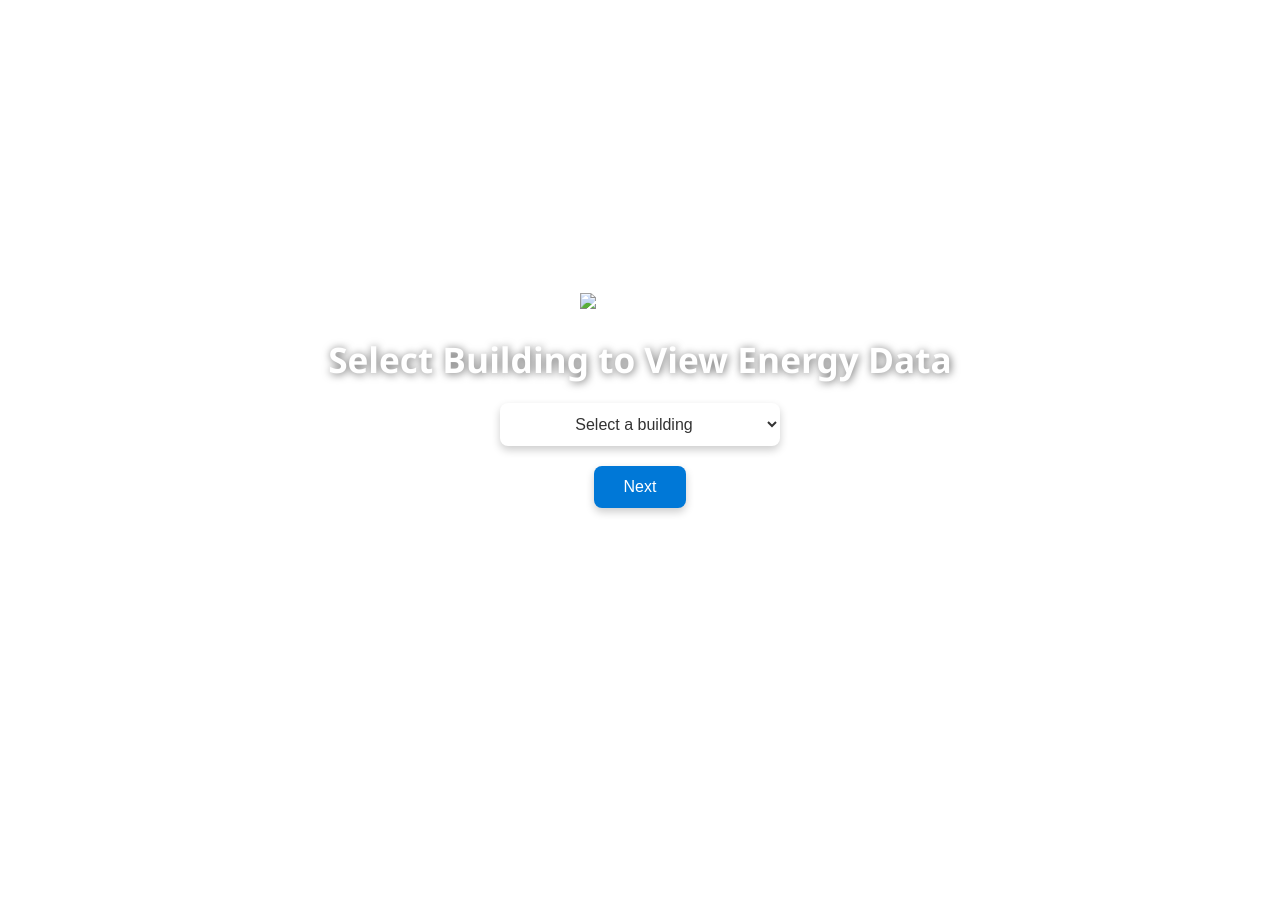
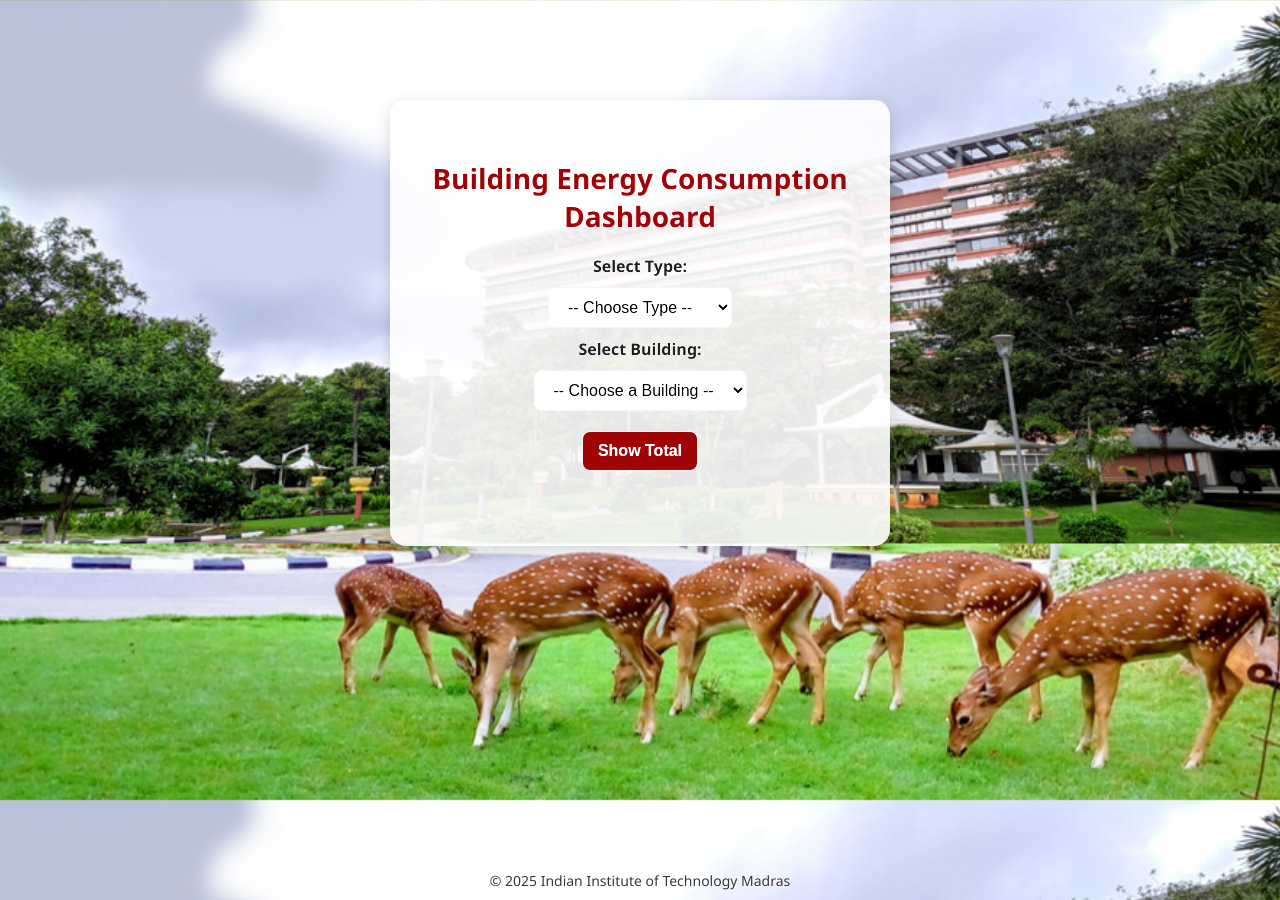
Before and after one commit to yashrokade2424/ec_ce, a plain HTML site: page index.html in a window 1280 px wide. Before the commit the page ends 800 px from the top, so only its background shows below. Drawn offline with Linux system fonts and the light colour scheme.

Commit message:
Update index.html

```diff
--- a/index.html
+++ b/index.html
@@ -3,193 +3,277 @@
 <head>
   <meta charset="UTF-8" />
   <meta name="viewport" content="width=device-width, initial-scale=1.0" />
-  <title>IITM Campus Energy Portal</title>
+  <title>IITM Energy Dashboard</title>
+  <script src="https://cdn.jsdelivr.net/npm/xlsx/dist/xlsx.full.min.js"></script>
+
   <style>
-    * {
+    /* ----------- GENERAL STYLES ----------- */
+    body {
+      font-family: "Segoe UI", Arial, sans-serif;
+      background-image: url("photo_NAC.png");
+      background-repeat: no-repeat;
+      background-size: cover;
+      background-position: center;
+      background-attachment: fixed;
+      text-align: center;
       margin: 0;
       padding: 0;
-      box-sizing: border-box;
-    }
+      height: 100vh;
+      overflow-y: auto;
+      color: #222;
+      position: relative;
 
-    body, html {
-      height: 100%;
-      font-family: 'Segoe UI', Tahoma, Geneva, Verdana, sans-serif;
-      color: #ffffff;
-    }
-
-    /* Background without gradient */
-    .background {
-      background-image: url("campus.png");
-      background-size: cover;
-      background-position: center;
-      background-repeat: no-repeat;
-      filter: brightness(1.15); /* brighten the image slightly */
-      height: 100%;
-      width: 100%;
-      position: fixed;
-      top: 0;
-      left: 0;
-      z-index: -1;
-    }
-
-    .container {
-      display: flex;
-      flex-direction: column;
-      align-items: center;
-      justify-content: center;
-      height: 100vh;
-      text-align: center;
-      padding: 20px;
-    }
-
-    .logo {
-      width: 120px;
-      margin-bottom: 20px;
+      /* Overall enhancement for clarity */
+      filter: brightness(1.15) contrast(1.1) saturate(1.15);
     }
 
     h1 {
-      font-size: 2.2rem;
+      color: #7b1113;
+      font-weight: 700;
+      font-size: 28px;
       margin-bottom: 20px;
-      color: #ffffff;
-      text-shadow: 1px 1px 8px rgba(0, 0, 0, 0.6);
+      text-shadow: 1px 1px 2px rgba(0,0,0,0.2);
     }
 
-    select {
-      padding: 12px 20px;
-      font-size: 1rem;
-      border-radius: 8px;
-      border: none;
-      margin-bottom: 20px;
-      background-color: #ffffff;
-      color: #333;
-      width: 280px;
-      text-align: center;
-      cursor: pointer;
-      box-shadow: 0 4px 8px rgba(0, 0, 0, 0.2);
-      transition: transform 0.2s ease;
+    /* ----------- CARD DESIGN ----------- */
+    .container {
+      background: rgba(255, 255, 255, 0.9);
+      border-radius: 16px;
+      padding: 40px;
+      box-shadow: 0 4px 15px rgba(0,0,0,0.15);
+      display: none;
+      min-width: 360px;
+      max-width: 420px;
+      margin: 100px auto;
+      backdrop-filter: blur(8px);
+      transition: 0.4s ease-in-out;
+      animation: fadeIn 1s ease;
     }
 
-    select:hover {
-      transform: scale(1.03);
+    select, button {
+      padding: 10px 15px;
+      margin: 10px;
+      font-size: 16px;
+      border: 1px solid #ccc;
+      border-radius: 8px;
+      transition: all 0.3s ease;
+    }
+
+    select:focus, button:focus {
+      outline: none;
+      border-color: #7b1113;
+      box-shadow: 0 0 5px rgba(123,17,19,0.5);
     }
 
     button {
-      padding: 12px 30px;
-      background-color: #0078d7;
-      color: #fff;
-      border: none;
-      border-radius: 8px;
-      font-size: 1rem;
+      background-color: #7b1113;
+      color: white;
+      font-weight: 600;
       cursor: pointer;
-      box-shadow: 0 4px 8px rgba(0, 0, 0, 0.2);
-      transition: background-color 0.3s ease, transform 0.2s ease;
     }
 
     button:hover {
-      background-color: #005fa3;
-      transform: scale(1.05);
+      background-color: #a41b1e;
     }
 
-    .info {
-      margin-top: 30px;
-      display: none;
-      background-color: rgba(255, 255, 255, 0.15);
-      padding: 20px;
-      border-radius: 12px;
-      color: #fff;
-      width: 320px;
-      text-align: center;
-      backdrop-filter: blur(8px);
-      box-shadow: 0 6px 10px rgba(0, 0, 0, 0.3);
+    .result {
+      margin-top: 25px;
+      font-size: 17px;
+      color: #333;
+      font-weight: bold;
     }
 
-    .info h2 {
-      margin-bottom: 10px;
-      font-size: 1.4rem;
+    footer {
+      position: fixed;
+      bottom: 10px;
+      width: 100%;
+      font-size: 14px;
+      color: #333;
+      text-shadow: 1px 1px 2px rgba(255,255,255,0.6);
     }
 
-    .info p {
-      margin: 6px 0;
-      font-size: 1rem;
+    /* ----------- DETAIL PAGE ----------- */
+    .detail-page {
+      background: rgba(255, 255, 255, 0.95);
+      border-radius: 16px;
+      padding: 40px;
+      box-shadow: 0 4px 15px rgba(0,0,0,0.1);
+      display: none;
+      min-width: 360px;
+      max-width: 420px;
+      margin: 100px auto;
+      backdrop-filter: blur(6px);
+      animation: fadeIn 0.6s ease;
+    }
+
+    .detail-item {
+      margin: 20px 0;
+      text-align: left;
+      font-size: 17px;
+    }
+
+    .detail-item span {
+      color: #7b1113;
+      font-weight: bold;
+    }
+
+    .back-btn {
+      margin-top: 25px;
+      background-color: #7b1113;
+      color: white;
+      border: none;
+      padding: 10px 20px;
+      border-radius: 8px;
+      cursor: pointer;
+      font-size: 16px;
+      transition: 0.3s;
+    }
+
+    .back-btn:hover {
+      background-color: #a41b1e;
+    }
+
+    @keyframes fadeIn {
+      from { opacity: 0; transform: translateY(10px); }
+      to { opacity: 1; transform: translateY(0); }
+    }
+
+    .show {
+      display: block;
     }
   </style>
 </head>
+
 <body>
+  <!-- SELECTION PAGE -->
+  <div id="homePage" class="container">
+    <h1>Building Energy Consumption Dashboard</h1>
 
-  <div class="background"></div>
+    <label for="typeSelect"><b>Select Type:</b></label><br>
+    <select id="typeSelect" onchange="updateBuildingOptions()">
+      <option value="">-- Choose Type --</option>
+      <option value="academic">Academic Building</option>
+      <option value="hostel">Hostel</option>
+    </select><br>
 
-  <div class="container">
-    <img src="logo.png" alt="IITM Logo" class="logo">
-    <h1>Select Building to View Energy Data</h1>
+    <label for="buildingSelect"><b>Select Building:</b></label><br>
+    <select id="buildingSelect">
+      <option value="">-- Choose a Building --</option>
+    </select><br>
 
-    <select id="buildingSelect">
-      <option value="" disabled selected>Select a building</option>
-      <option value="Admin Block">Admin Block</option>
-      <option value="Central Library">Central Library</option>
-      <option value="Central Lecture Theatre Complex">Central Lecture Theatre Complex</option>
-      <option value="Mechanical Engineering Department">Mechanical Engineering Department</option>
-      <option value="Electrical Sciences Block">Electrical Sciences Block</option>
-      <option value="Aerospace Engineering Department">Aerospace Engineering Department</option>
-      <option value="Computer Science Department">Computer Science Department</option>
-      <option value="Hostel - Mandakini">Hostel - Mandakini</option>
-      <option value="Hostel - Saraswathi">Hostel - Saraswathi</option>
-      <option value="Hostel - Tapti">Hostel - Tapti</option>
-      <option value="Hostel - Narmada">Hostel - Narmada</option>
-      <option value="Hostel - Godavari">Hostel - Godavari</option>
-      <option value="Hostel - Cauvery">Hostel - Cauvery</option>
-      <option value="Hostel - Ganga">Hostel - Ganga</option>
-      <option value="Hostel - Krishna">Hostel - Krishna</option>
-    </select>
-
-    <button onclick="showInfo()">Next</button>
-
-    <div id="infoSection" class="info">
-      <h2 id="buildingName"></h2>
-      <p><strong>Energy Consumption:</strong> <span id="energyValue">Loading...</span> kWh</p>
-      <p><strong>Carbon Emission:</strong> <span id="carbonValue">0</span> kg CO₂</p>
-    </div>
+    <button onclick="loadEnergy()">Show Total</button>
+    <div class="result" id="result"></div>
   </div>
 
+  <!-- RESULT PAGE -->
+  <div id="detailPage" class="detail-page">
+    <h1 id="buildingTitle"></h1>
+    <div class="detail-item">
+      <span>Type:</span> <span id="buildingType"></span>
+    </div>
+    <div class="detail-item">
+      <span>Energy Consumption:</span> <span id="energyValue"></span> kWh
+    </div>
+    <div class="detail-item">
+      <span>Carbon Emission:</span> <span id="carbonValue"></span> tCO₂e
+    </div>
+    <button class="back-btn" onclick="goBack()">← Back</button>
+  </div>
+
+  <footer>© 2025 Indian Institute of Technology Madras</footer>
+
   <script>
-    function showInfo() {
-      const select = document.getElementById('buildingSelect');
-      const buildingName = select.value;
-      if (!buildingName) {
-        alert("Please select a building first!");
+    const academicBuildings = [
+      "SAIF", "MSRC", "Chemistry Block", "CRYO", "BSB", "Structural",
+      "Biotech-1", "Biotech-2", "ED Block", "MDS", "CFD", "NAC-I", "NAC-II",
+      "Ranganathan Building", "Central Library", "DOMS"
+    ];
+
+    const hostelBuildings = [
+      "Sharavathi", "Godavari", "Alakananda", "Ganga", "Jamuna", "Narmada",
+      "Saraswathi", "Tapti", "Sindhu", "Brahmaputra", "Tunga", "Krishna",
+      "Cauvery", "Mahanadhi", "Mandakini", "Pampa", "Tamiraparani"
+    ];
+
+    window.addEventListener('load', () => {
+      setTimeout(() => {
+        document.getElementById('homePage').classList.add('show');
+      }, 600);
+    });
+
+    function updateBuildingOptions() {
+      const type = document.getElementById("typeSelect").value;
+      const select = document.getElementById("buildingSelect");
+      select.innerHTML = '<option value="">-- Choose a Building --</option>';
+      const list = type === "hostel" ? hostelBuildings : (type === "academic" ? academicBuildings : []);
+      list.forEach(name => {
+        const opt = document.createElement("option");
+        opt.value = name;
+        opt.textContent = name;
+        select.appendChild(opt);
+      });
+    }
+
+    async function loadEnergy() {
+      const type = document.getElementById('typeSelect').value;
+      const building = document.getElementById('buildingSelect').value;
+      const resultDiv = document.getElementById('result');
+
+      if (!type || !building) {
+        resultDiv.innerHTML = "⚠ Please select both type and building.";
         return;
       }
 
-      const infoSection = document.getElementById('infoSection');
-      const buildingNameElem = document.getElementById('buildingName');
-      const energyValueElem = document.getElementById('energyValue');
-      const carbonValueElem = document.getElementById('carbonValue');
+      try {
+        const response = await fetch('energy.xlsx');
+        if (!response.ok) throw new Error('Excel file not found.');
 
-      // Simulated energy consumption data
-      const energyData = {
-        "Admin Block": 2300,
-        "Central Library": 5400,
-        "Central Lecture Theatre Complex": 3100,
-        "Mechanical Engineering Department": 4600,
-        "Electrical Sciences Block": 3900,
-        "Aerospace Engineering Department": 2800,
-        "Computer Science Department": 3700,
-        "Hostel - Mandakini": 2200,
-        "Hostel - Saraswathi": 1800,
-        "Hostel - Tapti": 1900,
-        "Hostel - Narmada": 2000,
-        "Hostel - Godavari": 2400,
-        "Hostel - Cauvery": 2100,
-        "Hostel - Ganga": 2300,
-        "Hostel - Krishna": 2500
-      };
+        const data = await response.arrayBuffer();
+        const workbook = XLSX.read(data, { type: 'array' });
+        const sheetName = type === "academic" ? "Sheet1" : "Sheet2";
+        const sheet = workbook.Sheets[sheetName];
+        if (!sheet) throw new Error(`${sheetName} not found in Excel file.`);
 
-      const energy = energyData[buildingName] || "N/A";
+        const jsonData = XLSX.utils.sheet_to_json(sheet, { header: 1 });
+        let found = false, totalValue = "N/A";
 
-      buildingNameElem.textContent = buildingName;
-      energyValueElem.textContent = energy;
-      carbonValueElem.textContent = "0";
+        for (let i = 0; i < jsonData.length; i++) {
+          const row = jsonData[i];
+          if (!row || row.length < 15) continue;
+          const buildingName = row[1];
+          const total = row[14];
 
-      infoSection.style.display = "block";
+          if (buildingName && buildingName.toString().trim().toLowerCase() === building.trim().toLowerCase()) {
+            totalValue = total || "N/A";
+            found = true;
+            break;
+          }
+        }
+
+        if (!found) {
+          resultDiv.innerHTML = `⚠ Building <b>${building}</b> not found in ${sheetName}.`;
+          return;
+        }
+
+        document.getElementById("homePage").style.display = "none";
+        const detailPage = document.getElementById("detailPage");
+        detailPage.style.display = "block";
+
+        document.getElementById("buildingTitle").textContent = building;
+        document.getElementById("buildingType").textContent = type.toUpperCase();
+        document.getElementById("energyValue").textContent = totalValue.toLocaleString();
+        document.getElementById("carbonValue").textContent = "0";
+
+      } catch (err) {
+        console.error(err);
+        resultDiv.innerHTML = `❌ Error loading data: ${err.message}`;
+      }
+    }
+
+    function goBack() {
+      document.getElementById("detailPage").style.display = "none";
+      document.getElementById("homePage").style.display = "block";
+      document.getElementById("result").innerHTML = "";
     }
   </script>
 </body>
```
